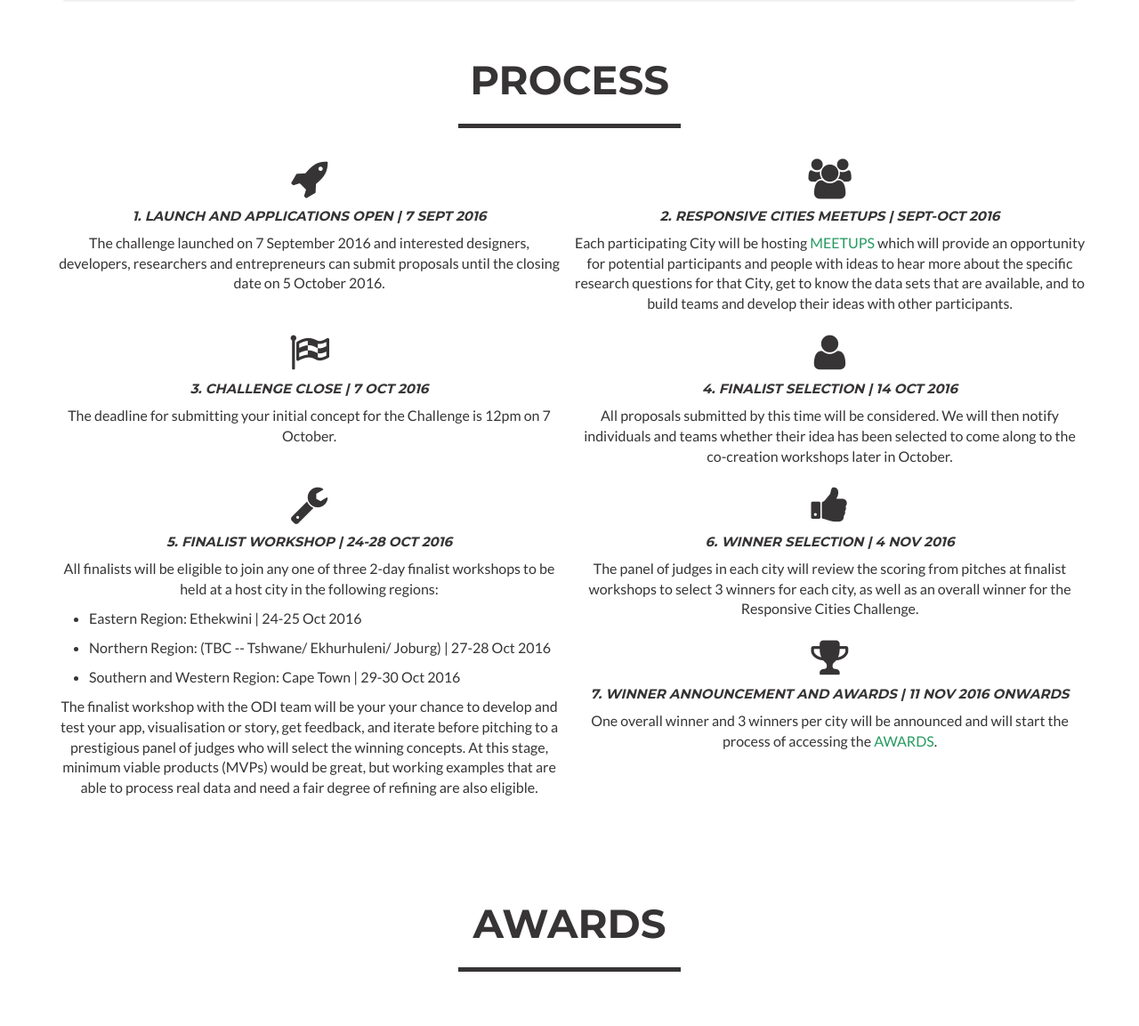
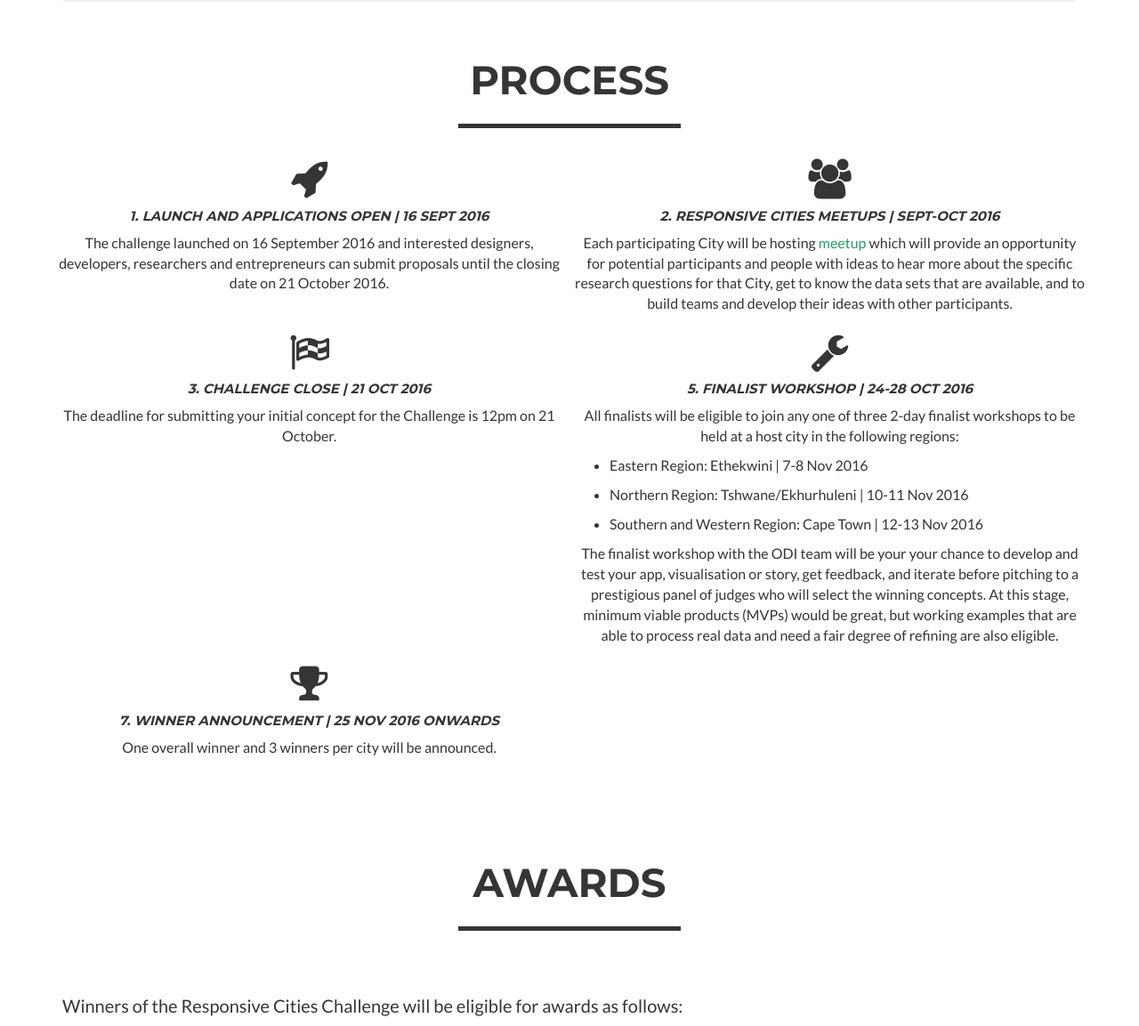
Before and after one commit to richardgevers/responsive-cities-challenge, a Flask app: page / in a window 1280 px wide. Shown: the part 1279-2432 px from the top of the page at 89% size. Run offline with Flask 2, Linux system fonts and the light colour scheme; some libraries are stand-ins or nearby versions.

Commit message:
date and other changes to process section

```diff
--- a/templates/index.html
+++ b/templates/index.html
@@ -174,29 +174,22 @@
         <div class="row">
             <div class="col-xs-12 col-sm-6 portfolio-item" style="text-align: center; padding: 5px">
                 <i class="fa fa-rocket fa-3x" aria-hidden="true" style="text-align: center"></i>
-                <h5 style="font-style: italic">1. Launch and applications open | 7 Sept 2016</h5>
-                    <p style="font-size: 16px">The challenge launched on 7 September 2016 and interested designers, developers, researchers and entrepreneurs can submit proposals until the closing date on 5 October 2016.</p>
+                <h5 style="font-style: italic">1. Launch and applications open | 16 Sept 2016</h5>
+                    <p style="font-size: 16px">The challenge launched on 16 September 2016 and interested designers, developers, researchers and entrepreneurs can submit proposals until the closing date on 21 October 2016.</p>
             </div>
             <div class="col-xs-12 col-sm-6 portfolio-item" style="text-align: center; padding: 5px">
                 <i class="fa fa-users fa-3x" aria-hidden="true" style="text-align: center"></i>
                 <h5 style="font-style: italic">2. Responsive Cities meetups | Sept-Oct 2016</h5>
-                    <p style="font-size: 16px">Each participating City will be hosting <a href="#meetups">MEETUPS</a> which will provide an
+                    <p style="font-size: 16px">Each participating City will be hosting <a href="#cities">meetup</a> which will provide an
                     opportunity for potential participants and people with ideas to hear more about the specific
                     research questions for that City, get to know the data sets that are available, and to build
                     teams and develop their ideas with other participants.</p>
             </div>
             <div class="col-xs-12 col-sm-6 portfolio-item" style="text-align: center; padding: 5px">
                 <i class="fa fa-flag-checkered fa-3x" aria-hidden="true" style="text-align: center"></i>
-                <h5 style="font-style: italic">3. Challenge close | 7 Oct 2016</h5>
+                <h5 style="font-style: italic">3. Challenge close | 21 Oct 2016</h5>
                     <p style="font-size: 16px">The deadline for submitting your initial concept for the Challenge is
-                    12pm on 7 October.</p>
-            </div>
-            <div class="col-xs-12 col-sm-6 portfolio-item" style="text-align: center; padding: 5px">
-                <i class="fa fa-user fa-3x" aria-hidden="true" style="text-align: center"></i>
-                <h5 style="font-style: italic">4. Finalist selection | 14 Oct 2016</h5>
-                    <p style="font-size: 16px">All proposals submitted by this time will be considered. We will then
-                    notify individuals and teams whether their idea has been selected to come along to the
-                    co-creation workshops later in October.</p>
+                    12pm on 21 October.</p>
             </div>
             <div class="col-xs-12 col-sm-6 portfolio-item" style="text-align: center; padding: 5px">
                 <i class="fa fa-wrench fa-3x" aria-hidden="true" style="text-align: center"></i>
@@ -204,9 +197,9 @@
                 <p style="font-size: 16px">All finalists will be eligible to join any one of three 2-day finalist
                     workshops to be held at a host city in the following regions:
                     <ul style="font-size: 16px">
-                        <li style="text-align: left">Eastern Region: Ethekwini | 24-25 Oct 2016</li>
-                        <li style="text-align: left">Northern Region: (TBC -- Tshwane/ Ekhurhuleni/ Joburg) | 27-28 Oct 2016</li>
-                        <li style="text-align: left">Southern and Western Region: Cape Town | 29-30 Oct 2016</li>
+                        <li style="text-align: left">Eastern Region: Ethekwini | 7-8 Nov 2016</li>
+                        <li style="text-align: left">Northern Region: Tshwane/Ekhurhuleni | 10-11 Nov 2016</li>
+                        <li style="text-align: left">Southern and Western Region: Cape Town | 12-13 Nov 2016</li>
                     </ul>
                 </p>
                 <p style="font-size: 16px">The finalist workshop with the ODI team will be your your chance to
@@ -216,18 +209,9 @@
                 and need a fair degree of refining are also eligible.</p>
             </div>
             <div class="col-xs-12 col-sm-6 portfolio-item" style="text-align: center; padding: 5px">
-                <i class="fa fa-thumbs-up fa-3x" aria-hidden="true" style="text-align: center"></i>
-                <h5 style="font-style: italic">6. Winner selection | 4 Nov 2016</h5>
-                    <p style="font-size: 16px">The panel of judges in each city will review the scoring from pitches at
-                    finalist workshops to select 3 winners for each city, as well as an overall winner for the
-                    Responsive Cities Challenge.</p>
-            </div>
-            <div class="col-xs-12 col-sm-6 portfolio-item" style="text-align: center; padding: 5px">
                 <i class="fa fa-trophy fa-3x" aria-hidden="true" style="text-align: center"></i>
-                <h5 style="font-style: italic">7. Winner announcement and awards | 11 Nov 2016 onwards</h5>
-            <p style="font-size: 16px">One overall winner and 3 winners per city will be announced and will
-                start the process of accessing the <a href="#awards">AWARDS</a>.
-            </p>
+                <h5 style="font-style: italic">7. Winner announcement | 25 Nov 2016 onwards</h5>
+            <p style="font-size: 16px">One overall winner and 3 winners per city will be announced.</p>
             </div>
     </div>
     </div>
```
